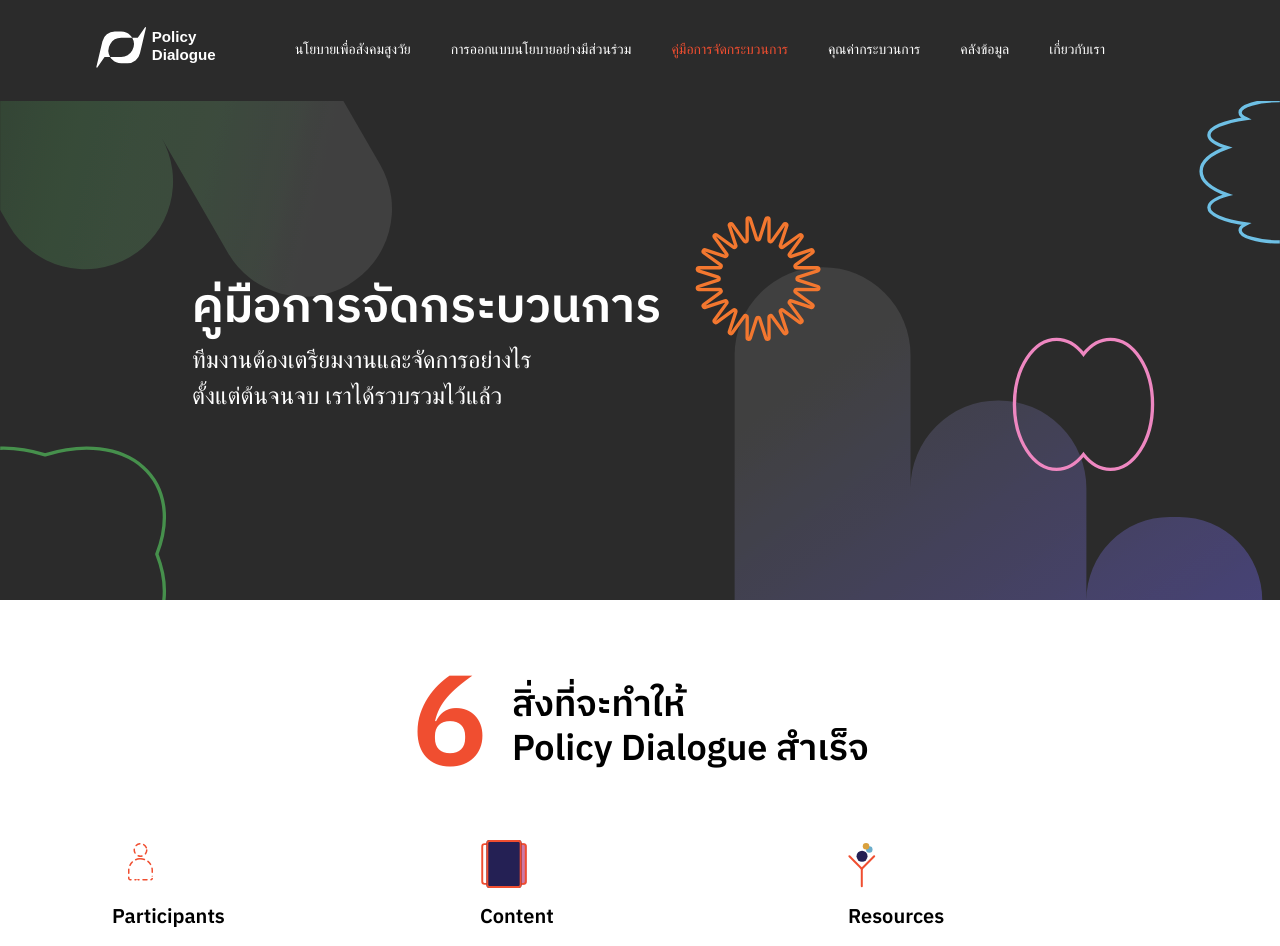
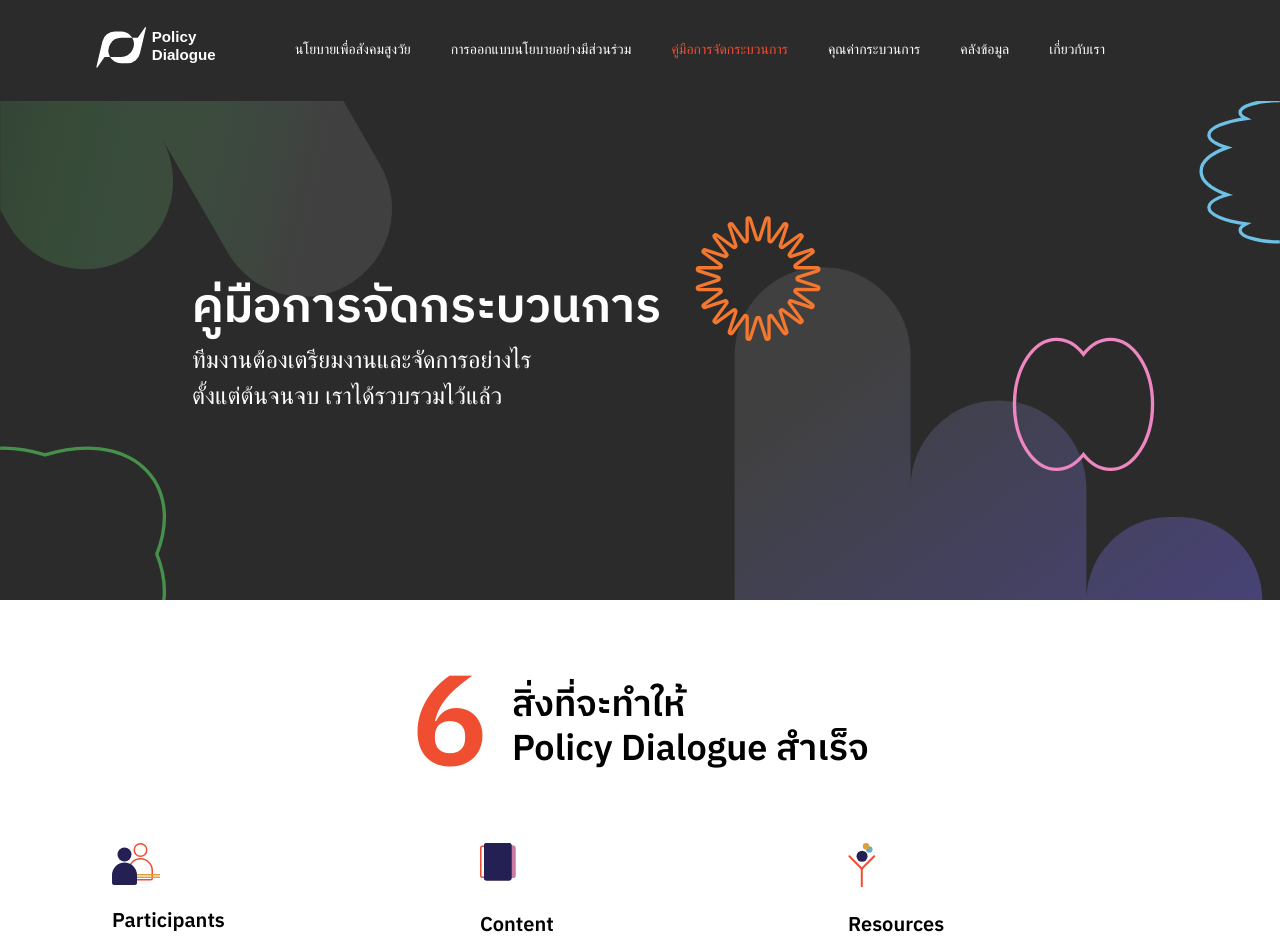
Before and after one commit to jukbot/policy-dialogue, a Next.js app: page /guideline in a window 1280 px wide. Shown: the top 946 px of the page. Built offline with nearby package versions, Linux system fonts and the light colour scheme; a web font is replaced by a local one; what @tailwindcss/typography, tailwindcss-debug-screens would draw is missing.

Commit message:
fix: icon

```diff
--- a/pages/guideline.tsx
+++ b/pages/guideline.tsx
@@ -3,8 +3,12 @@ import DialogueLoop from '@/components/Guideline/DialogueLoop'
 import DialogueLoopMobile from '@/components/Guideline/DialogueLoopMobile'
 import TeamRoleChart from '@/components/Guideline/TeamRoleChart'
 import TeamRoleContent from '@/components/Guideline/TeamRoleContent'
-import { Content, Goals, Participant, Process, Resources, Teamwork } from '@/components/Icon'
+import { Goals, Process, Teamwork } from '@/components/Icon'
+import Image from 'next/image'
 import Link from 'next/link'
+import Content from '/public/image/guideline/content.svg'
+import Participants from '/public/image/guideline/participants.svg'
+import Resources from '/public/image/guideline/resources.svg'
 
 const GuidelinePage = () => {
   return (
@@ -33,10 +37,8 @@ const GuidelinePage = () => {
             <div className="space-y-12 sm:space-y-16">
               <div className="grid grid-cols-1 gap-8 md:gap-12 md:grid-cols-3">
                 <div className="flow-root">
-                  <div className="space-y-4">
-                    <div className="flex-shrink-0">
-                      <Participant className="w-12 h-12" aria-hidden="true" />
-                    </div>
+                  <div className="space-y-3">
+                    <Image className="flex-shrink-0 w-12 h-12" width="48" height="48" aria-hidden="true" src={Participants} alt="participants" />
                     <h3 className="text-xl font-bold">Participants</h3>
                     <p className="text-sm leading-relaxed sm:text-base font-body">
                       เฟ้นหาผู้มีส่วนร่วมในแต่ละประเด็นอย่างเหมาะสม อาจมาจากหลายภาคส่วน กระจายพื้นที่ เข้าถึงผู้คนให้มากที่สุด
@@ -45,9 +47,7 @@ const GuidelinePage = () => {
                 </div>
                 <div className="flow-root">
                   <div className="space-y-4">
-                    <div className="flex-shrink-0">
-                      <Content className="w-12 h-12" aria-hidden="true" />
-                    </div>
+                    <Image className="flex-shrink-0 w-12 h-12" width="48" height="48" aria-hidden="true" src={Content} alt="content" />
                     <h3 className="text-xl font-bold">Content</h3>
                     <p className="text-sm leading-relaxed sm:text-base font-body">
                       มีข้อมูลที่หลากหลาย น่าเชื่อถือ และตรงประเด็น อาจเป็นข่าวสาร บทความวิชาการ งานวิจัยที่เกี่ยวข้อง ฯลฯ เพื่อนำมาวิเคราะห์ ตั้งเป้าหมาย
@@ -57,9 +57,7 @@ const GuidelinePage = () => {
                 </div>
                 <div className="flow-root">
                   <div className="space-y-4">
-                    <div className="flex-shrink-0">
-                      <Resources className="w-12 h-12" aria-hidden="true" />
-                    </div>
+                    <Image className="flex-shrink-0 w-12 h-12" width="48" height="48" aria-hidden="true" src={Resources} alt="resources" />
                     <h3 className="text-xl font-bold">Resources</h3>
                     <p className="text-sm leading-relaxed sm:text-base font-body">
                       มีแหล่งทรัพยากรที่พร้อม ตั้งแต่แหล่งข้อมูลเนื้อหา ข้อมูลบุคคลที่เกี่ยวข้อง ไปจนถึงมีอุปกรณ์ เครื่องมือสื่อสารต่าง ๆ
```
Also changed, not shown: public/image/guideline/content.svg, public/image/guideline/resources.svg.
